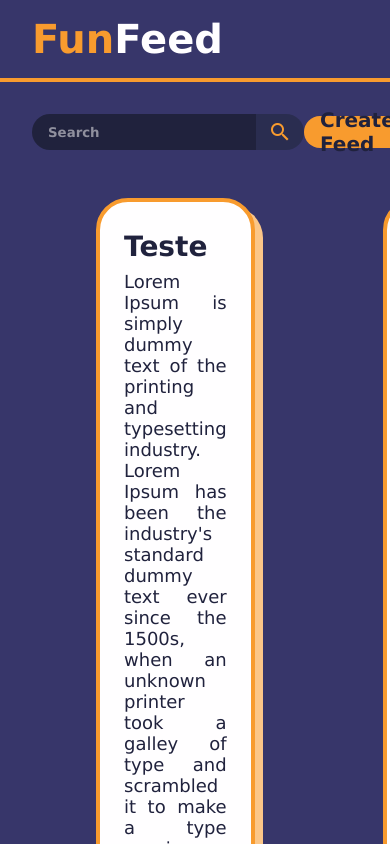
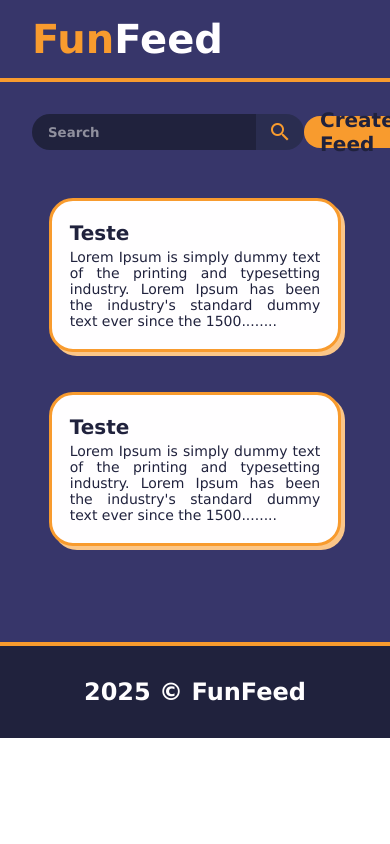
Before and after one commit to EwertonSolitto/funfeed, an Angular app: page / in a window 390 px wide. Built offline with nearby package versions, Linux system fonts and the light colour scheme.

Commit message:
feat: create feed card component

```diff
--- /dev/null
+++ b/src/app/feed-list/feed-card/feed-card.component.css
@@ -0,0 +1,73 @@
+a {
+  display: flex;
+  flex-direction: column;
+  gap: 2.5rem;
+  width: min(75vw, 60rem);
+  min-height: 8rem;
+  border: 4px var(--yellow) solid;
+  border-radius: 2rem;
+  padding: 1.75rem 1.5rem;
+  background-color: var(--white);
+  color: var(--dark-purple);
+  margin-inline: auto;
+  box-shadow: var(--light-yellow) 8px 8px;
+  transition: scale 200ms;
+}
+
+a:is(:hover, :focus) {
+  scale: 1.025;
+  transition: scale 200ms;
+}
+
+a > div.content {
+  display: flex;
+  flex-direction: column;
+  align-items: flex-start;
+  justify-content: center;
+}
+
+a > div.content > h2 {
+  font-size: 1.75rem;
+  margin-bottom: 0.5rem;
+}
+
+a > div.content > p {
+  font-size: 1.125rem;
+  text-align: justify;
+}
+
+@media (max-width: 728px) {
+  a {
+    min-height: 8rem;
+    border: 3px var(--yellow) solid;
+    padding: 1.5rem 1.25rem;
+    box-shadow: var(--light-yellow) 6px 6px;
+  }
+
+  a > div.content > h2 {
+    font-size: 1.5rem;
+    margin-bottom: 0.375rem;
+  }
+
+  a > div.content > p {
+    font-size: 1rem;
+  }
+}
+
+@media (max-width: 480px) {
+  a {
+    min-height: 6rem;
+    padding: 1.25rem 1.125rem;
+    box-shadow: var(--light-yellow) 4px 4px;
+    border-radius: 1.5rem;
+  }
+
+   a > div.content > h2 {
+    font-size: 1.25rem;
+    margin-bottom: .25rem;
+  }
+
+   a > div.content > p {
+    font-size: .875rem;
+  }
+}
--- /dev/null
+++ b/src/app/feed-list/feed-card/feed-card.component.html
@@ -0,0 +1,6 @@
+<a href="/feed/{{props.id + 1}}">
+    <div class="content">
+      <h2>{{props.title}}</h2>
+      <p>{{props.description}}</p>
+    </div>
+</a>
--- /dev/null
+++ b/src/app/feed-list/feed-card/feed-card.component.ts
@@ -0,0 +1,18 @@
+import { Component, Input } from '@angular/core';
+import type { FeedCardProps } from '../../../models/FeedCardProps';
+
+@Component({
+  selector: 'app-feed-card',
+  imports: [],
+  templateUrl: './feed-card.component.html',
+  styleUrl: './feed-card.component.css'
+})
+export class FeedCardComponent {
+  @Input({ required: true }) props!: FeedCardProps;
+
+  ngOnInit() {
+    if(this.props.description.length > 150) {
+      this.props.description = `${this.props.description.slice(0, 150)}........`
+    }
+  }
+}
--- a/src/app/feed-list/feed-list.component.html
+++ b/src/app/feed-list/feed-list.component.html
@@ -1,12 +1,7 @@
 <section class="feed-list">
-  <ul *ngFor="let feed of cachedFormDataList; index as i">
-    <li>
-      <a href="/feed/{{i + 1}}">
-          <div class="content">
-            <h2>{{feed.title.value}}</h2>
-            <p>{{feed.description.value}}</p>
-          </div>
-      </a>
+  <ul>
+    <li *ngFor="let feed of cachedFormDataList; index as i">
+      <app-feed-card [props]="{id: i, title: feed.title.value, description: feed.description.value}"></app-feed-card>
     </li>
   </ul>
 </section>
--- a/src/app/feed-list/feed-list.component.ts
+++ b/src/app/feed-list/feed-list.component.ts
@@ -2,10 +2,11 @@ import { Component } from '@angular/core';
 import { FeedDataCacheService } from '../feed-data-cache.service'
 import type { FeedProps } from '../../models/FeedProps';
 import { CommonModule } from '@angular/common';
+import { FeedCardComponent } from "./feed-card/feed-card.component";
 
 @Component({
   selector: 'app-feed-list',
-  imports: [CommonModule],
+  imports: [CommonModule, FeedCardComponent],
   templateUrl: './feed-list.component.html',
   styleUrl: './feed-list.component.css'
 })
--- /dev/null
+++ b/src/models/FeedCardProps.ts
@@ -0,0 +1,5 @@
+export type FeedCardProps = {
+  id: number,
+  title: string,
+  description: string
+}
```
Also changed, not shown: 1 other file (tests, documents, lock files or other folders).
